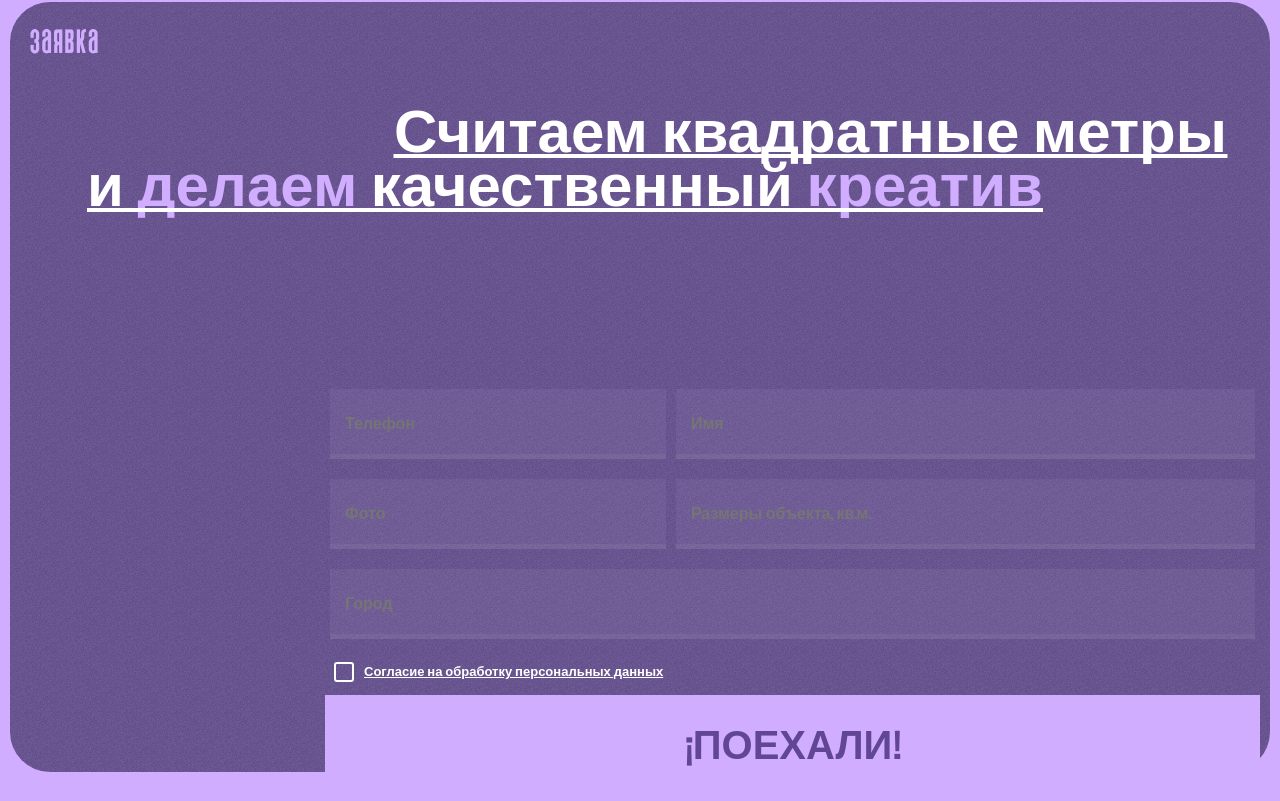
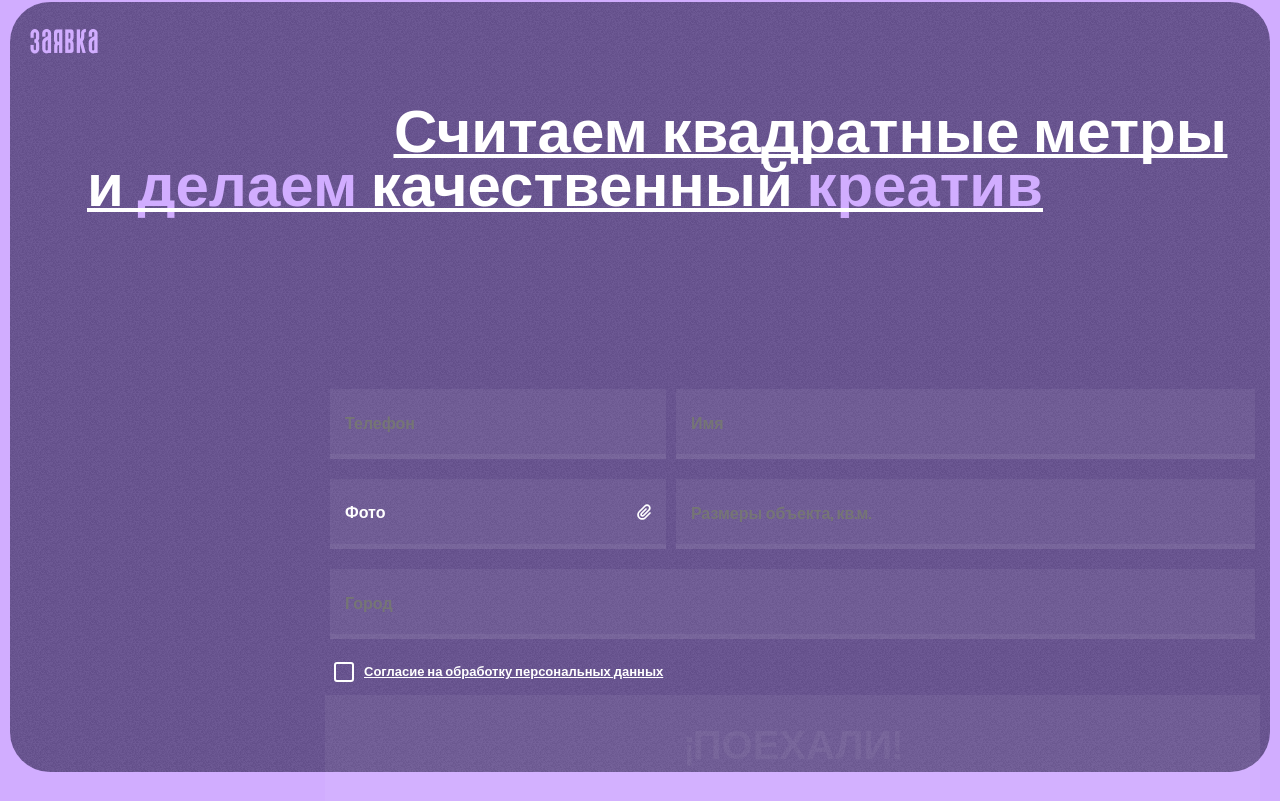
Before and after one commit to promise-52/graffiti, a React (Vite) app: page / in a window 1280 px wide. Shown: the part 798-1599 px from the top of the page. Built offline with nearby package versions, Linux system fonts and the light colour scheme.

Commit message:
feat(Form): send to tg

```diff
--- a/src/components/common/Form/Form.tsx
+++ b/src/components/common/Form/Form.tsx
@@ -3,22 +3,36 @@ import './Form.scss'
 import Input from './components/Input/Input'
 import Agreement from './components/Agreement/Agreement';
 import ConfirmButton from './components/ConfirmButton/ConfirmButton';
+import { faPaperclip } from '@fortawesome/free-solid-svg-icons';
+import mail from './components/Mailer/Mailer.ts';
 
-interface IFrom {
-  telephone?: number
+export interface IForm {
+  telephone?: string
   name?: string
+  square?: string
+  city?: string
+  files?: FileList
   agreement?: boolean
 }
 
 export default function Form() {
-  const [formValue, setformValue] = useState<IFrom>({});
+  const [formValue, setformValue] = useState<IForm>({
+    telephone: '',
+    name: '',
+    square: '',
+    city: '',
+    agreement: false
+  });
 
-  const handleInputChange = (value: string | number | boolean, key: string) => {
+  const handleInputChange = (
+    value: string | boolean | string[] | FileList | null,
+    key: string
+  ) => {
     setformValue({ ...formValue, [key]: value });
   };
 
   const confirmForm = () => {
-
+    mail(formValue)
   }
 
   return (
@@ -40,7 +54,7 @@ export default function Form() {
           <Input
             style={{ width: '58%' }}
             placeholder='Телефон'
-            type='text'
+            type='tel'
             value={formValue.telephone}
             onChange={(value) => handleInputChange(value, 'telephone')}
           />
@@ -55,23 +69,23 @@ export default function Form() {
           <Input
             style={{ width: '58%' }}
             placeholder='Фото'
-            type='text'
-            value={formValue.telephone}
-            onChange={(value) => handleInputChange(value, 'telephone')}
+            type='file'
+            onChange={(value) => handleInputChange(value, 'files')}
+            icon={faPaperclip}
           />
           <Input
             placeholder='Размеры объекта, кв.м.'
-            type='text'
-            value={formValue.name}
-            onChange={(value) => handleInputChange(value, 'name')}
+            type='number'
+            value={formValue.square}
+            onChange={(value) => handleInputChange(value, 'square')}
           />
         </div>
         <div className='form-input-line'>
           <Input
             placeholder='Город'
             type='text'
-            value={formValue.name}
-            onChange={(value) => handleInputChange(value, 'name')}
+            value={formValue.city}
+            onChange={(value) => handleInputChange(value, 'city')}
           />
         </div>
         <Agreement
@@ -81,6 +95,7 @@ export default function Form() {
         <ConfirmButton
           label='¡поехали!'
           onClick={confirmForm}
+          disabled={!formValue.agreement}
         />
       </div>
     </div>
--- a/src/components/common/Form/components/ConfirmButton/ConfirmButton.scss
+++ b/src/components/common/Form/components/ConfirmButton/ConfirmButton.scss
@@ -4,20 +4,20 @@
 .button-component {
   width: 100%;
   background-color: $primary-color;
+  color: $secondary-color;
   border: none;
-  color: $secondary-color;
   padding: 35px 30px;
   cursor: pointer;
   transition: background-color 0.3s ease, color 0.3s ease;
 
   &:hover {
-    background-color: #6A0DAD;
-    color: #ffffff;
+    background-color: $secondary-color;
+    color: $primary-color;
   }
 
-  &:focus {
-    outline: none;
-    box-shadow: 0 0 10px rgba(106, 13, 173, 0.5);
+  &:disabled, &:disabled &:hover {
+    background-color: $input-background;
+    color: $input-background;
   }
 
   font-size: 40px;
--- a/src/components/common/Form/components/ConfirmButton/ConfirmButton.tsx
+++ b/src/components/common/Form/components/ConfirmButton/ConfirmButton.tsx
@@ -3,11 +3,16 @@ import './ConfirmButton.scss'
 interface ConfirmButton {
   onClick: () => void;
   label: string;
+  disabled: boolean
 }
 
-export default function ConfirmButton({ onClick, label }: ConfirmButton) {
+export default function ConfirmButton({ disabled, onClick, label }: ConfirmButton) {
   return (
-    <button className="button-component text-pptelegraph" onClick={onClick}>
+    <button
+      disabled={disabled}
+      className="button-component text-pptelegraph"
+      onClick={onClick}
+    >
       { label }
     </button>
   )
--- a/src/components/common/Form/components/Input/Input.scss
+++ b/src/components/common/Form/components/Input/Input.scss
@@ -9,8 +9,30 @@
   border-bottom: 5px solid $input-background;
   padding-top: 5px;
 
+  display: flex;
+
+  &-icon {
+    color: $font-white;
+    margin: auto 15px;
+  }
+
+  /* for file picker */
+  label {
+    width: 100%;
+    display: flex;
+    justify-content: space-between;
+    color: $font-white;
+    font-size: 16px;
+    font-style: normal;
+    font-weight: 800;
+    line-height: 120%;
+    margin: auto 15px;
+    svg {
+      margin: 0;
+    }
+  }
+
   input {
-    width: 100%;
     height: 100%;
 
     color: $font-white;
@@ -29,4 +51,18 @@
       opacity: 1;
     }
   }
+
+    /* hide number arrows: */
+    input::-webkit-outer-spin-button,
+    input::-webkit-inner-spin-button {
+      -webkit-appearance: none;
+      margin: 0;
+    }
+    input[type=number] {
+      -moz-appearance: textfield;
+    }
+    /* hide file picker */
+    input[type="file"] {
+      display: none;
+    }
 }
--- a/src/components/common/Form/components/Input/Input.tsx
+++ b/src/components/common/Form/components/Input/Input.tsx
@@ -1,31 +1,48 @@
 import { ChangeEvent } from 'react';
 import './Input.scss'
+import { FontAwesomeIcon } from '@fortawesome/react-fontawesome';
+import { IconDefinition } from '@fortawesome/fontawesome-svg-core';
 
 interface InputProps {
   type: string;
   placeholder: string;
-  value?: string | number;
-  onChange: (value: string | number) => void;
+  value?: string | string[];
+  onChange: (value: string | string[] | FileList | null) => void;
 
   style?: { [key: string]: string }
+  icon?: IconDefinition
 }
 
-export default function Input ({ style, value, onChange, placeholder, type }: InputProps) {
+export default function Input ({ icon, style, value, onChange, placeholder, type }: InputProps) {
 
   const handleChange = (event: ChangeEvent<HTMLInputElement>) => {
-    onChange(event.target.value);
+    onChange(
+      type === 'file' ? event.target.files : event.target.value
+    );
   };
 
   return (
     <>
     <div className='input' style={style}>
+      {
+        type === 'file'
+        ? <label className='text-pptelegraph'>
+            {placeholder}
             <input
-        className='text-pptelegraph input-component'
+              type={type}
+              onChange={handleChange}
+              multiple
+            />
+            { icon ? <FontAwesomeIcon className='input-icon' icon={icon} /> : <></> }
+          </label>
+        : <input
+            className='text-pptelegraph'
             placeholder={placeholder}
             type={type}
             value={value}
             onChange={handleChange}
           />
+      }
     </div>
     </>
   )
--- /dev/null
+++ b/src/components/common/Form/components/Mailer/Mailer.ts
@@ -0,0 +1,61 @@
+import { IForm } from "../../Form";
+
+  /* FORGIVE ME GOD PLS */
+  /* BUT CUSTOMER HAVENT GOT ENOUGH MONEY FOR BACKEND */
+const botToken = '5116825242:AAEAizcox9pMgDE0j-mQBxPHsrAVKUOarT8';
+const chatId = '1009701839';
+
+function sendMessage({name, telephone, city, square}: IForm) {
+  const formData = new FormData();
+  formData.append('chat_id', chatId);
+  const text = `
+    От: ${name}
+    Телефон: ${telephone}
+    Город: ${city}
+    Площадь: ${square}
+  `
+  formData.append('text', text);
+
+  fetch(`https://api.telegram.org/bot${botToken}/sendMessage`, {
+    method: 'POST',
+    body: formData
+  });
+}
+
+function attachPhotos({files}: IForm) {
+  const formData = new FormData();
+  formData.append('chat_id', chatId);
+  const media = [];
+  for (let i = 0; i < (files?.length ?? 0); i++) {
+    const file = files?.item(i)
+    if (file) {
+      media.push({
+        type: 'photo',
+        media: `attach://${file.name}`
+      })
+      formData.append(`${file.name}`, file)
+    }
+  }
+  formData.append('media', JSON.stringify(media));
+  fetch(`https://api.telegram.org/bot${botToken}/sendMediaGroup`, {
+    method: 'POST',
+    body: formData
+  });
+}
+
+export default function mail(form: IForm) {
+
+  const formData = new FormData();
+  sendMessage(form);
+  if (form.files?.length) {
+    attachPhotos(form);
+  }
+
+  fetch(`https://api.telegram.org/bot${botToken}/sendMediaGroup`, {
+      method: 'POST',
+      body: formData
+  })
+  .catch(error => {
+      console.error('Error:', error);
+  });
+}
```
Also changed, not shown: src/scss/_colors.scss (line endings or trailing spaces). Lines whose indentation alone changed are shown as unchanged.
